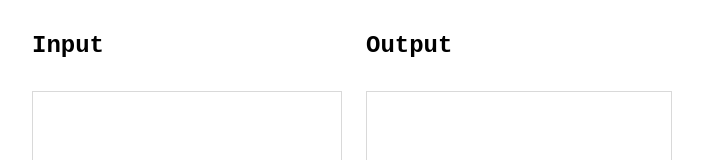
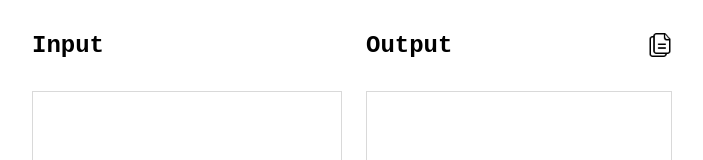
Before and after one commit to charlieperrone/collision-poetry, a React (Create React App) app: page / in a window 1280 px wide. Shown: the top 160 px of the page, without its empty margins (288-991 px from the left). Built offline with nearby package versions, Linux system fonts and the light colour scheme.

Commit message:
add copy to clipboard functionality

```diff
--- a/src/App.tsx
+++ b/src/App.tsx
@@ -4,6 +4,7 @@ import './App.css';
 import TextArea from './textArea';
 import DebugWindow from './debugWindow';
 import styled from 'styled-components';
+import copyIcon from'./copy.png';
 
 const Container = styled('div')`
 `;
@@ -36,6 +37,11 @@ const StyledButton = styled('button')`
   margin-top: 1em;
 `
 
+const StyledIcon = styled('img')`
+  width: 1em;
+  height: 1em;
+`;
+
 const shuffle = (array: string[]) => {
   return array.sort(() => Math.random() - 0.5);
 };
@@ -49,6 +55,18 @@ function App() {
     setResult(shuffle(curr).join(' '));
   }, [state]);
 
+  const copy = useCallback(() => {
+    const newClip = document.querySelector('#result')?.innerHTML || '';
+    navigator.clipboard.writeText(newClip).then(
+      () => {
+        console.log('success: set result to clipboard.');
+      },
+      () => {
+        console.log('failed: could not set result to clipboard');
+      },
+    );
+  }, []);
+
   return (
     <Container>
       <FlexParent>
@@ -58,8 +76,11 @@ function App() {
           <StyledButton onClick={handleClick} name={'collide'}>Collide</StyledButton>
         </div>
         <div>
-          <h4>Output</h4>
-          <ResultWindow>
+          <div style={{display: 'flex', justifyContent: 'space-between', alignItems: 'center'}}>
+            <h4>Output</h4>
+            <StyledIcon src={copyIcon} onClick={copy} />
+          </div>
+          <ResultWindow id="result">
             {result}
           </ResultWindow>
         </div>
```
Also changed, not shown: src/copy.png (added).
